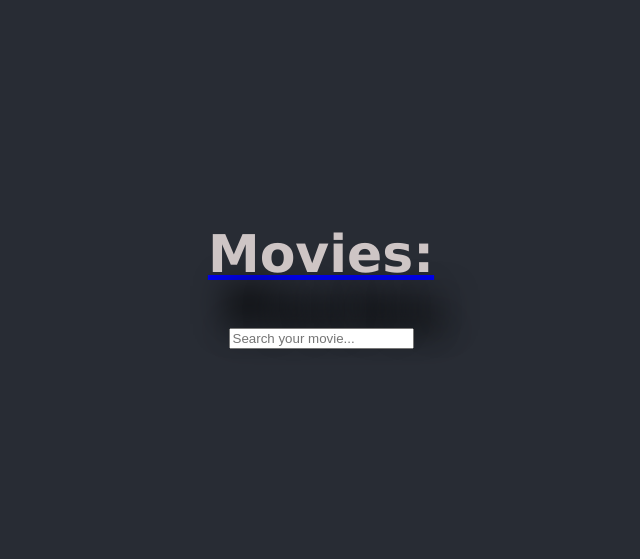
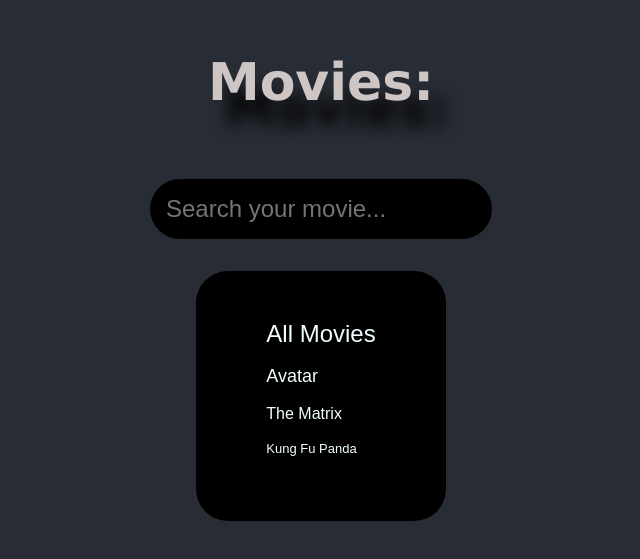
Before and after one commit to JayroGG/ReactFront, a React (Create React App) app: page / in a window 1280 px wide. Shown: the part 131-690 px from the top of the page, without its empty margins (319-959 px from the left). Built offline with nearby package versions, Linux system fonts and the light colour scheme; no server answers.

Commit message:
Added Menu, changed some routes, change styles

```diff
--- a/src/App.css
+++ b/src/App.css
@@ -21,5 +21,5 @@
  h1 {
   font-family: 'Lucida Sans', 'Lucida Sans Regular', 'Lucida Grande', 'Lucida Sans Unicode', Geneva, Verdana, sans-serif;
   color: rgb(206, 197, 197);
-  text-shadow: 1rem 1em 2rem #000000;
+  text-shadow: 1rem .5em 1rem #000000;
  }
--- a/src/App.js
+++ b/src/App.js
@@ -2,14 +2,18 @@ import './App.css';
 import MovieList from './components/MovieList'
 import SearchBar from './components/SearchBar';
 import { Route, Link } from 'wouter';
+import { Home } from './pages/Home';
 
 function App() {
   return (
     <div className="App">
       <Link to='/'><h1>Movies:</h1></Link>
       <SearchBar />
-      <Route path="/" component={MovieList} />
+      <Route path="/" component={Home} />
+      <Route path="/search/" component={Home} />
+      <Route path="/all" component={MovieList} />
       <Route path="/search/:search" component={MovieList} />
+
     </div>
   )
 }
--- /dev/null
+++ b/src/components/SearchBar.css
@@ -0,0 +1,10 @@
+input{
+  border: transparent;
+  border-radius: 3rem;
+  color: azure;
+  background-color: black;
+  padding: 1rem;
+  margin-top: 2rem;
+  margin-bottom: 2rem;
+  font-size: x-large;
+}
--- a/src/components/SearchBar.js
+++ b/src/components/SearchBar.js
@@ -1,3 +1,4 @@
+import './SearchBar.css'
 import { useState } from 'react';
 import { useLocation } from 'wouter';
 
--- /dev/null
+++ b/src/pages/Home/index.css
@@ -0,0 +1,37 @@
+.menu {
+  margin-bottom: 1rem;
+  border: transparent;
+  background-color: transparent;
+}
+
+.left {
+  border-radius: 2rem;
+  background-color: black;
+  padding-inline: 4rem;
+  padding-block: 3rem;
+}
+
+.s1{
+  font-size: x-large;
+}
+
+.s2{
+  font-size: large;
+}
+
+.s3{
+  font-size: medium;
+}
+
+.s4{
+  font-size: small;
+}
+
+a {
+  color: azure;
+  text-decoration: none;
+}
+
+button {
+  display: flex;
+}
--- /dev/null
+++ b/src/pages/Home/index.js
@@ -0,0 +1,14 @@
+import './index.css'
+import { Link } from "wouter";
+
+export const Home = () => {
+  return <>
+  <div className='left'>
+    <button className='menu s1'><Link to='/all'>All Movies</Link></button>
+    <button className='menu s2'><Link to='/search/Avatar'>Avatar</Link></button>
+    <button className='menu s3'><Link to='/search/The Matrix'>The Matrix</Link></button>
+    <button className='menu s4'><Link to='/search/Kung Fu Panda'>Kung Fu Panda</Link></button>
+  </div>
+
+  </>
+}
```
